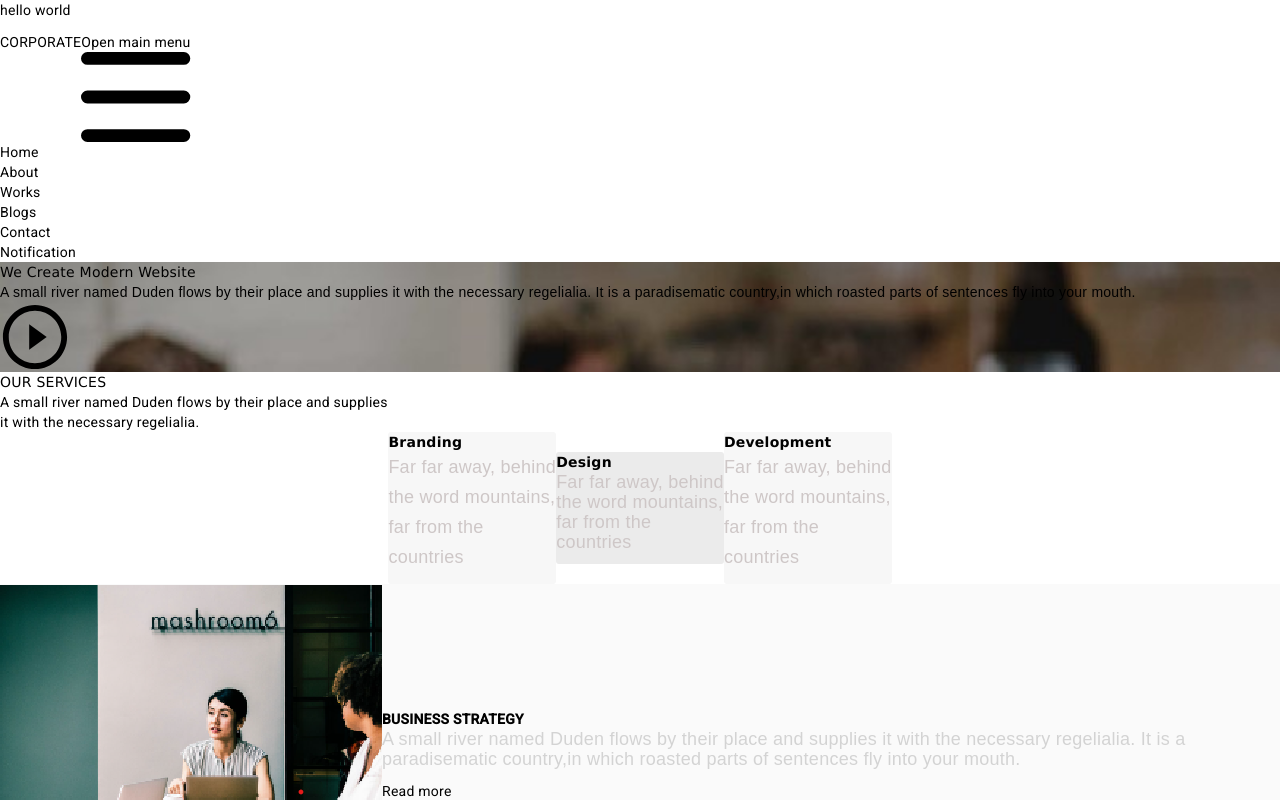
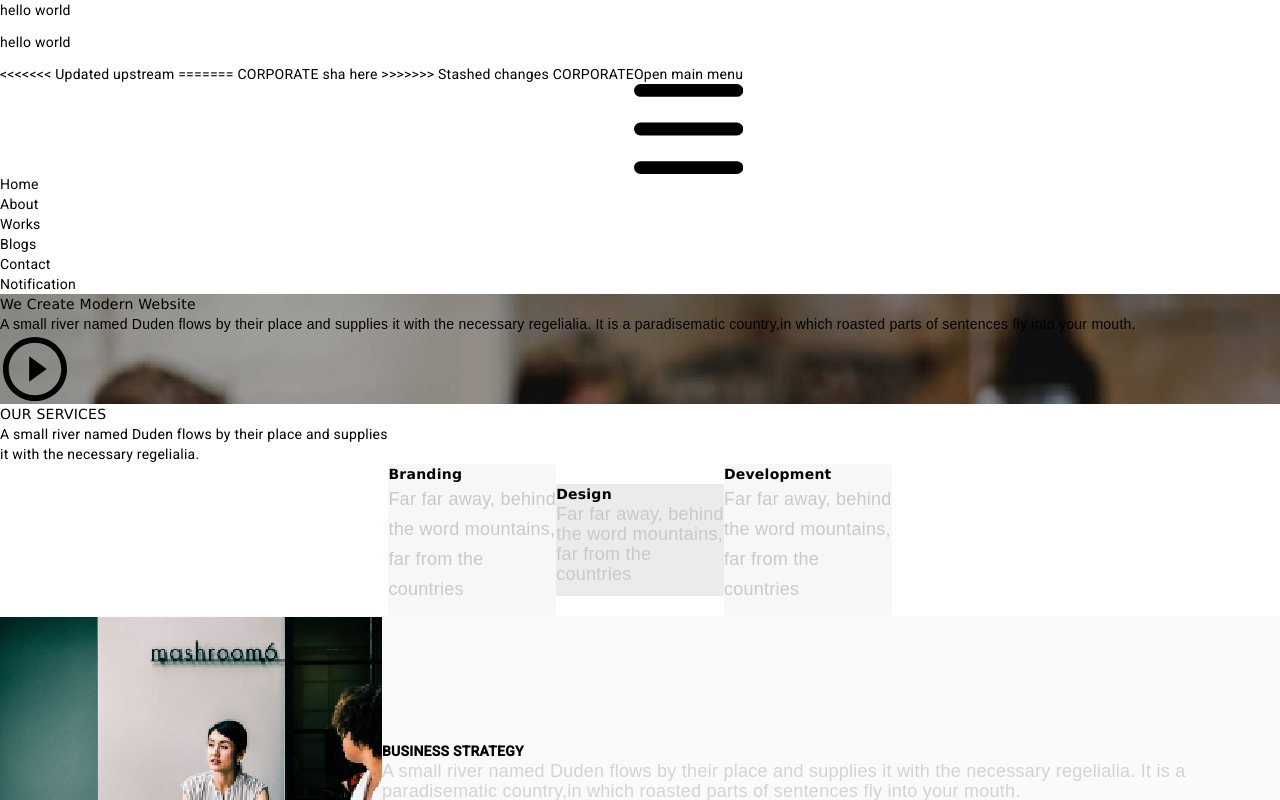
Before and after one commit to shaaakir7/Corporate-angular, an Angular app: page /home in a window 1280 px wide. Shown: the top 800 px of the page. Built offline with nearby package versions, Linux system fonts and the light colour scheme.

Commit message:
added para tag

```diff
--- a/src/app/app.component.html
+++ b/src/app/app.component.html
@@ -2,12 +2,17 @@
   <div class="container bg-white mx-auto w-3/5 " >
     <p>hello world</p>
 
+  <p>hello world</p>
 
   <!--*************************** nav starts here ************************* -->
 
   <nav class="bg-white border-gray-200 dark:bg-gray-400 ">
     <div class="max-w-screen-xl flex flex-wrap items-center justify-between mx-auto p-4">
       <a href="#" class="flex items-center space-x-3 rtl:space-x-reverse">
+<<<<<<< Updated upstream
+=======
+        <span class="self-center text-2xl font-bold whitespace-nowrap ">CORPORATE sha here</span>
+>>>>>>> Stashed changes
         <span class="self-center text-2xl font-bold whitespace-nowrap ">CORPORATE</span>
       </a>
       <button type="button" class="inline-flex items-center p-2 w-10 h-10 justify-center text-sm text-black rounded-lg md:hidden focus:outline-none focus:ring-2 focus:ring-gray-200 dark:text-gray-400 "
@@ -324,11 +329,14 @@ roasted parts of sentences fly into your mouth.
         ashish-demo
         ashish-practice
         git-practice
+<<<<<<< Updated upstream
         git practice for ashish
 		command prompt practice
     gopika modifying
     rohan
     Avit
+=======
+>>>>>>> Stashed changes
       </div>
     </footer>
 
```
